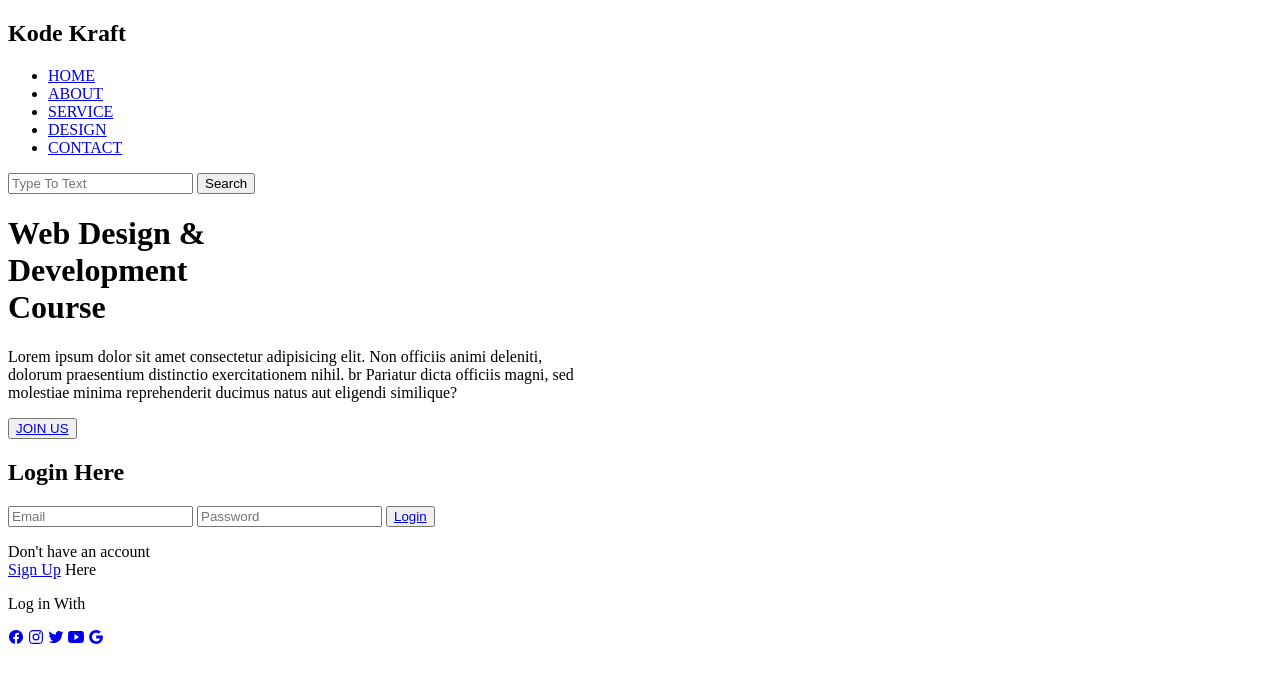
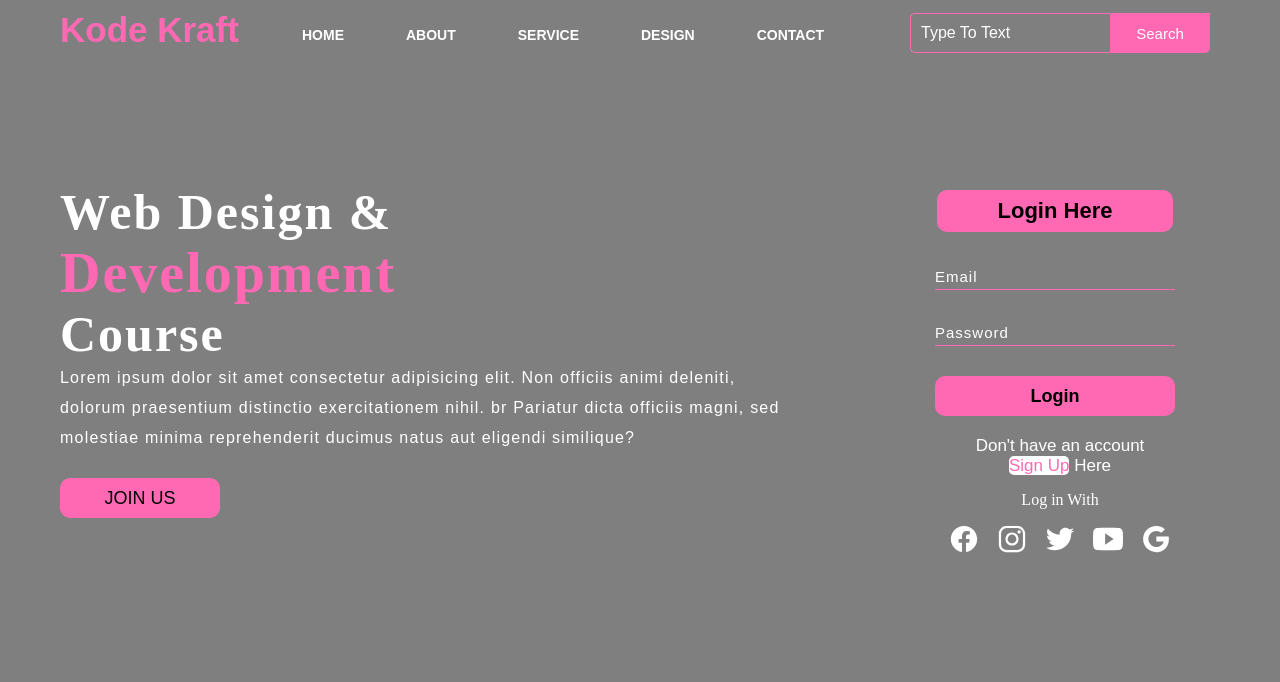
Before and after one commit to michael-v1/jean-paul, a plain HTML site: page index.html in a window 1280 px wide. Drawn offline with nearby package versions, Linux system fonts and the light colour scheme; files that its build step writes are made by us from their sources.

Commit message:
Update index.html

```diff
--- a/index.html
+++ b/index.html
@@ -4,7 +4,7 @@
     <meta charset="UTF-8">
     <meta name="viewport" content="width=device-width, initial-scale=1.0">
     <title>Professional webpage</title>
-    <link rel="stylesheet" href="..//css/pws1.css">
+    <link rel="stylesheet" href="pws1.css">
 </head>
 <body>
     <div class="main" >
```
